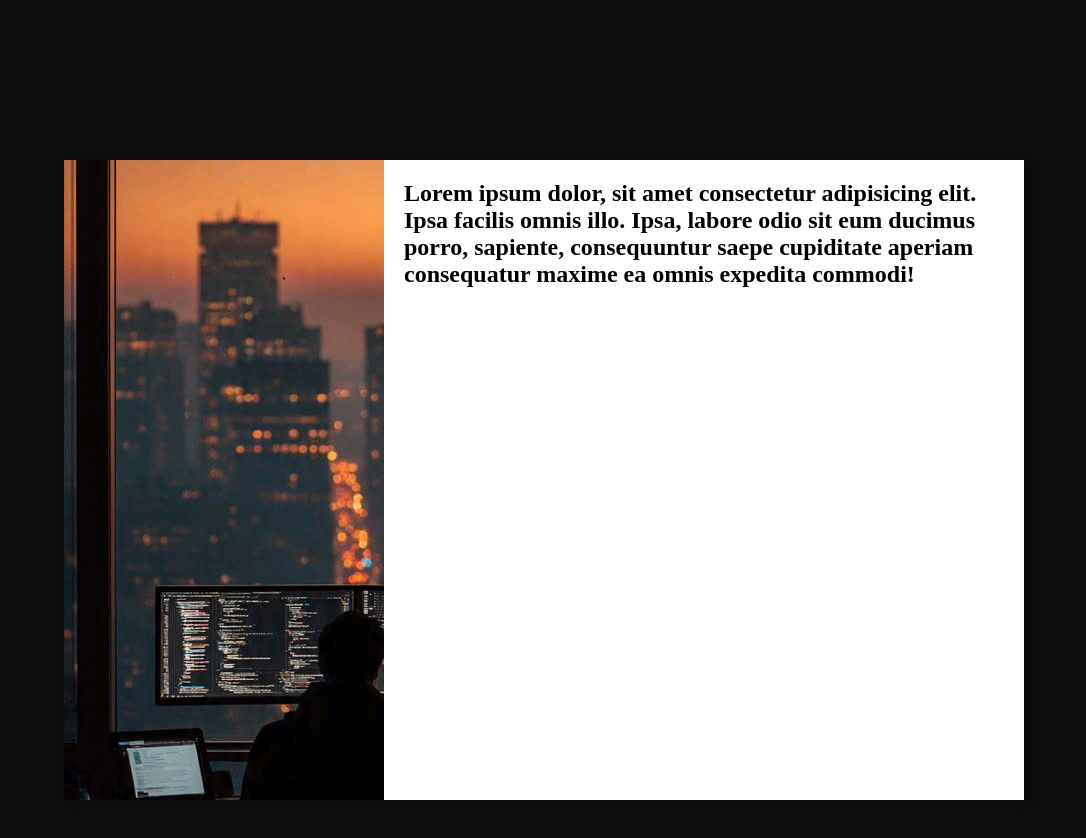
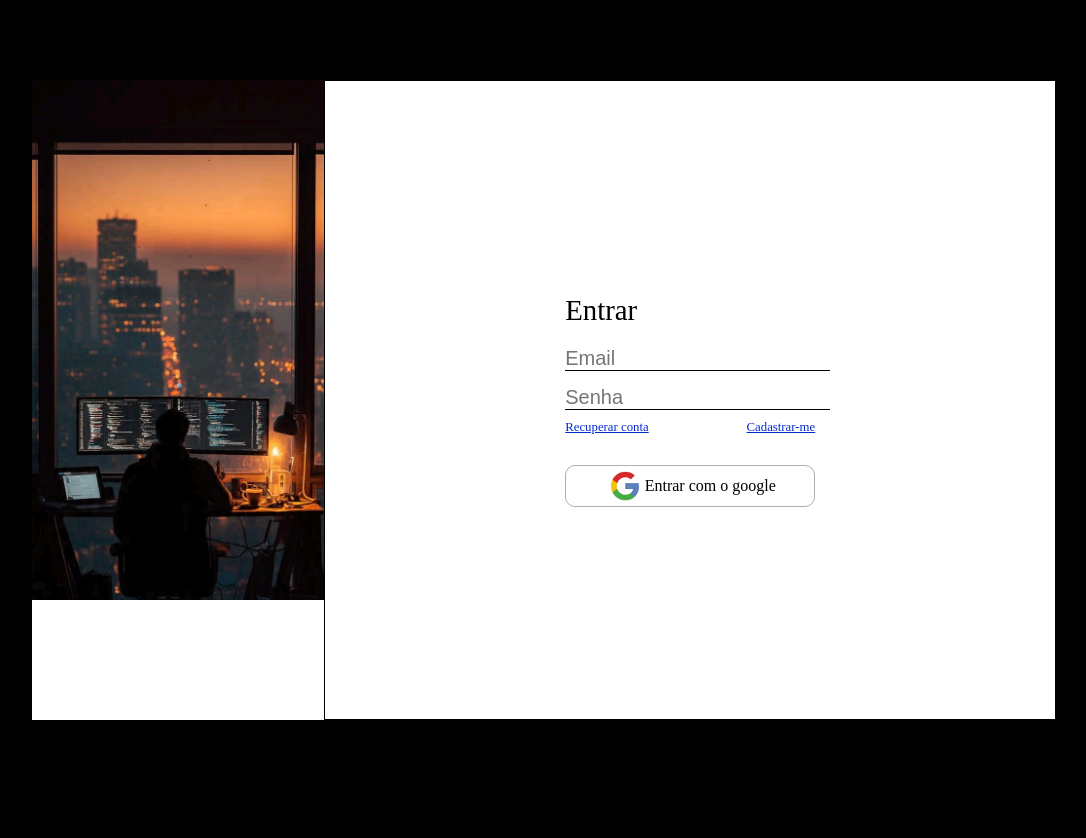
Before and after one commit to ArthurBustamante/Segundo-repositorio, a plain HTML site: page index.html in a window 1280 px wide. Shown: the whole page, without its empty margins (96-1182 px from the left). After the commit the page ends 800 px from the top, so only its background shows below. Drawn offline with Linux system fonts and the light colour scheme.

Commit message:
Site do zer/  Página de login 02

```diff
--- a/index.html
+++ b/index.html
@@ -11,22 +11,46 @@
     <section id="login">
 
 
-        <div class="login-container">
+      <div class="login-container">
 
+        <div class="box-1-login">
 
-          <div class="login-imagen">
-            <img src="/Imagem-login/imagem de login.jpg" alt="homem analisando códigos em um computador">
+         <div class="login-imagen">
+            <img src="/Imagem-login/imagem de login.jpg" class="img-login" alt="homem analisando códigos em um computador">
           </div>
 
         </div>
 
-        <div class="logins caixa-2">
-            <div class="in-box2">
-            <h1>Lorem ipsum dolor, sit amet consectetur adipisicing elit. Ipsa facilis omnis illo. Ipsa, labore odio sit eum ducimus porro, sapiente, consequuntur saepe cupiditate aperiam consequatur maxime ea omnis expedita commodi!</h1>
+
+        <div class="box2-login">
+
+
+          <div  class="inbox-2">
+
+            <form class="gmail">
+              <legend><span>Entrar</span></legend>
+              <label for="email"></label>
+              <input type="email" id="email" name="email" placeholder="Email">
+              </form>
+
+            <form class="passoword">
+              <label for="senha"></label>
+              <input type="text" id="senha" name="senha" placeholder="Senha">
+            </form>
+
+            <div class="account-login">
+              <a href="recuperation-account">Recuperar conta</a>
+              <a href="Cadastration-login">Cadastrar-me</a>
             </div>
 
+            <div class="google-btn">
+              <img src="/Imagem-login/google icon.png" alt="icone do google" width="40px">
+              <p>Entrar com o google</p>
+            </div>
+
+          </div>
+
         </div>
-
 
 
     </section>
--- a/style.css
+++ b/style.css
@@ -5,39 +5,99 @@
 }
 
 body {
-    background-color: rgb(15, 14, 14);
-    max-width: 100%;
-    display: flex;
-    align-items: center;
+    background-color: rgb(0, 0, 0); /* SERVE PARA MUDAR A COR DE FUNDO*/
+    max-width: 100vw; /* LARGURA MÁXIMA DO BODY*/
+    height: 100vh; /* ALTURA MÁXIMA DO BODY*/
+    display: flex; /* FAZ COM QUE O CONTEUDO DO ELEMENTO FIQUE AO LADO DO OUTRO*/
+    justify-content: center; /* COLOCA O ELEMENTO AO CENTRO*/
+    align-items: center; /* ALINHA O ELEMENTO AO CENTRO DA PÁGINA*/
 }
 
 #login {
-    width: 75%;
-    margin: 0 auto;
-    margin-top: 10rem;
-    margin-bottom: 10rem;
-    height: 80vh;
-    display: flex;
-    box-shadow: 5px 2px 10px rgba(6, 6, 6, 0.564);
+
 }
 
 .login-container {
-    width: 50%;
-    height: 100%;
-    overflow: hidden;
+    background-color: white; /* SERVE PARA MUDAR A COR DE FUNDO*/
+    width: 80vw; /* LARGURA MÁXIMA DA CAIXA DE LOGIN*/
+    height: 80vh; /* ALTURA MÁXIMA DA CAIXA DE LOGIN*/
+    display: flex; /* FAZ COM QUE O CONTEUDO DO ELEMENTO FIQUE AO LADO DO OUTRO*/
 }
 
-.login-imagen{
-  transform: translateY(-28vh);
+.box-1-login {
+    width: 40%; /* LIMITA A LARGURA EM 1250PX*/
+    height: 100%;
+    overflow: hidden; /*ESCONDER AS BORDAS DA IMAGEM QUE FICAM PARA FORA DO LIMITE DE LARGURA E ALTURA DO ELEMENTO PAI*/
 }
 
-.caixa-2 {
+.img-login {
     width: 100%;
     height: 100%;
+
 }
 
-.in-box2 {
-    background-color: rgb(255, 255, 255);
-    height: 100%;
-    padding: 20px;
+.box2-login {
+    border: 1px solid #000;
+    width: 100%;
+    display: flex;
+    justify-content: center;
+    align-items: center;
+
 }
+
+
+.inbox-2 {
+    width: 250px;
+    height: auto;
+}
+
+.gmail {
+    padding-bottom: 15px;
+
+}
+
+.gmail input {
+    font-size: 20px;
+    border: none;
+    border-bottom: 1px solid black;
+}
+
+form legend {
+    font-size: 1.8em;
+    padding-bottom: 20px;
+}
+
+.passoword input {
+    border: none;
+    border-bottom: 1px solid black;
+    font-size: 20px;
+}
+
+
+
+.account-login {
+    display: flex;
+    justify-content: space-between;
+    font-size: 0.8em;
+    padding-top: 10px;
+    padding-bottom: 30px;
+}
+
+.account-login a {
+    border: none;
+    color: rgb(4, 42, 209);
+}
+
+.google-btn {
+    width: 100%;
+    display: flex;
+    justify-content: center;
+    align-items: center;
+    border: 1px solid rgba(0, 0, 0, 0.309);
+    border-radius: 10px;
+    transition: all 0.2s linear;
+}
+
+.google-btn:hover {
+    transform: scale(1.05);
+}
```
Also changed, not shown: Imagem-login/google icon.png (added).
